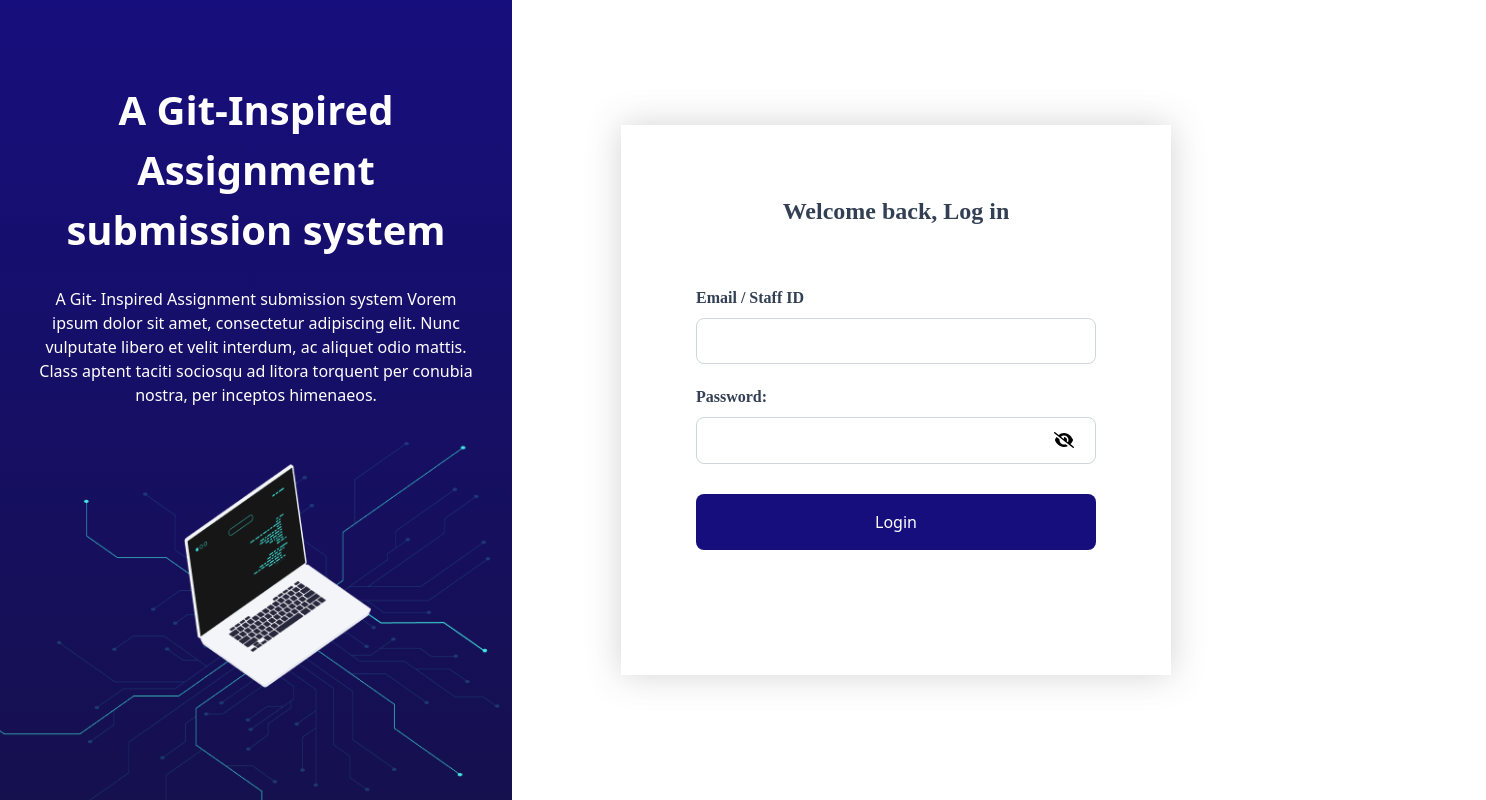
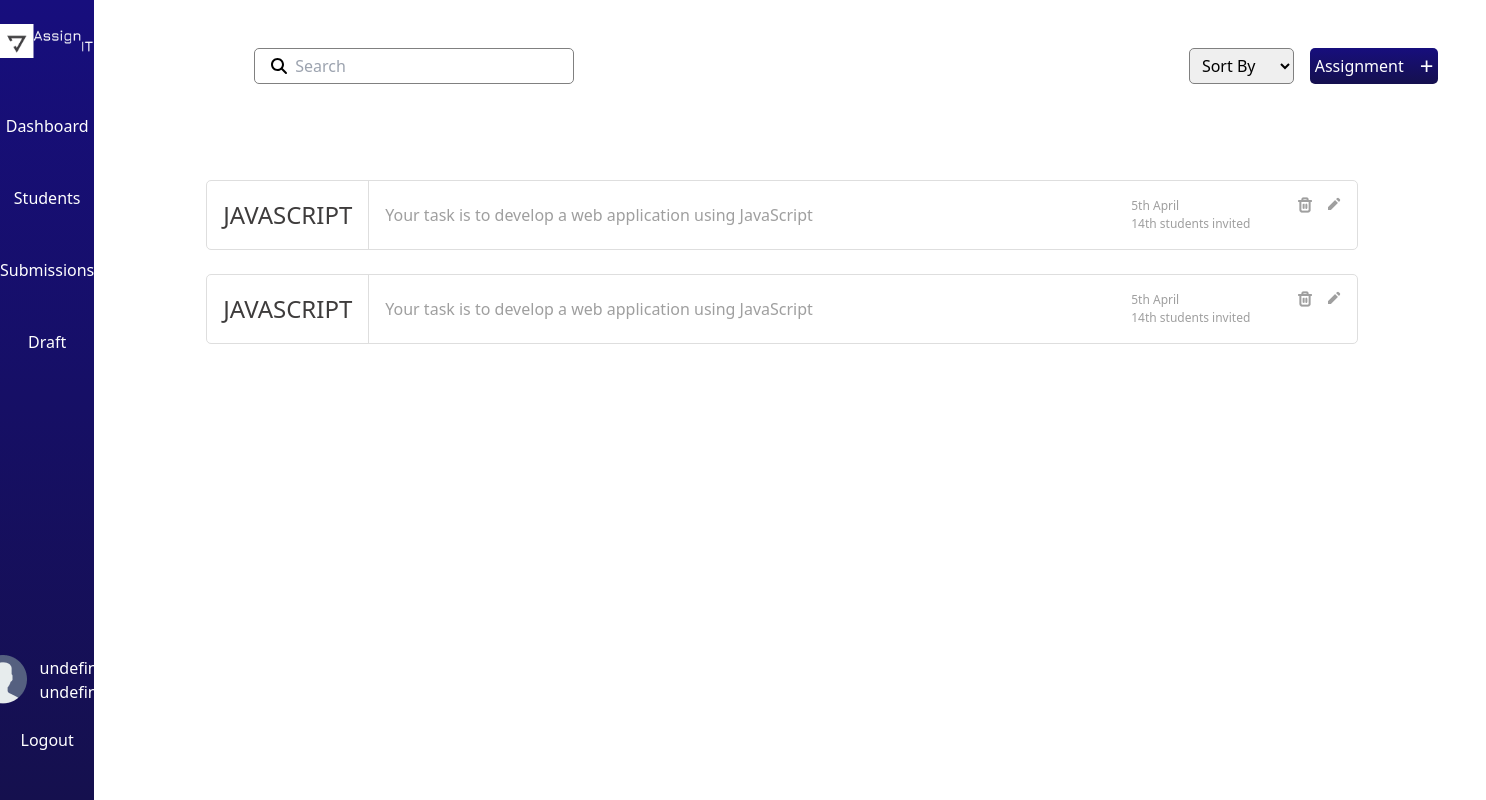
Before and after one commit to amt-eric-kodzi/gitInspired_Unofficial, a React (Vite) app: page /lecturer/drafts in a window 1280 px wide. Before the commit this address led to /. Shown: the top 800 px of the page, 1486 px wide, since content can reach past the window. Built offline with nearby package versions, Linux system fonts and the light colour scheme; no server answers.

Commit message:
lectrurer's draft assignments

```diff
--- a/src/App.tsx
+++ b/src/App.tsx
@@ -56,6 +56,7 @@ function App() {
         <Route path='lecturer/assignmentdetail' element={<LecturerAssignmentDetail />} />
         <Route path='lecturer/submissionsdetails' element={<SubmissionsDetails />} />
         <Route path='lecturer/submission' element={<LecturerSubmission />} />
+        <Route path='lecturer/drafts' element={<Drafts />} />
         <Route path='*' element={<Navigate to='/' />} />
       </Routes>
     </Router>
--- a/src/components/lecturer/Drafts.tsx
+++ b/src/components/lecturer/Drafts.tsx
@@ -1,13 +1,74 @@
+import { useSearchBar } from '../../hooks/useSearchBar';
 import { Navigation } from './Navigation';
 import { SearchBar } from './SearchBar';
+import edit from '../../assets/edit.png';
+import deleteIcon from '../../assets/delete.png'
 
 export const Drafts = () => {
+  const {
+    isCreateAssignment,
+    sortBy,
+    searchText,
+    setSearchText,
+    sortByHandler,
+    openModal,
+    closeModal,
+  } = useSearchBar();
+
+  const submissionList = [
+    { title: 'REACT', submissions: 200 },
+    { title: 'JAVASCRIPT', submissions: 200 },
+    { title: 'TYPESCRIPT', submissions: 200 },
+    { title: 'ANGULAR', submissions: 200 },
+  ];
+
   return (
-    <div className="lecturer-home">
+    <div className='lecturer-home'>
       <Navigation />
-      <SearchBar />
-      <div className="outlet-container">
-        Drafts
+      <div>
+        <SearchBar
+          isCreateAssignment={isCreateAssignment}
+          setSearchText={setSearchText}
+          sortByHandler={sortByHandler}
+          openModal={openModal}
+          closeModal={closeModal}
+          sortBy={sortBy}
+          searchText={searchText}
+        />
+        <div className='outlet-container'>
+          <div className='draft-item'>
+            <h2>JAVASCRIPT</h2>
+            <div className='content-stats-tasks'>
+              <p className=''>Your task is to develop a web application using JavaScript </p>
+              <div className='stats-tasks'>
+                <div className='stats'>
+                  <span>5th April</span>
+                  <span>14th students invited</span>
+                </div>
+                <div className='task-buttons'>
+                  <button><img src={deleteIcon} alt="" /></button>
+                  <button><img src={edit} alt="" /></button>
+                </div>
+              </div>
+            </div>
+          </div>
+          <div className='draft-item'>
+            <h2>JAVASCRIPT</h2>
+            <div className='content-stats-tasks'>
+              <p className=''>Your task is to develop a web application using JavaScript </p>
+              <div className='stats-tasks'>
+                <div className='stats'>
+                  <span>5th April</span>
+                  <span>14th students invited</span>
+                </div>
+                <div className='task-buttons'>
+                  <button><img src={deleteIcon} alt="" /></button>
+                  <button><img src={edit} alt="" /></button>
+                </div>
+              </div>
+            </div>
+          </div>
+        </div>
       </div>
     </div>
   );
--- a/src/index.css
+++ b/src/index.css
@@ -584,7 +584,7 @@ html {
 } */
 .outlet-container {
   margin-top: 3rem;
- /*  border: 1px solid red; */
+  /* border: 1px solid red; */
 }
 .search-wrapper {
   border: 1px solid gray;
@@ -1045,6 +1045,53 @@ html {
 }
 
 
+/*lecturer-drafts*/
+.draft-item {
+  display: flex;
+  width: 90%;
+  border: 1px solid #DEDEDE;
+  border-radius: 5px;
+  align-items: center;
+  margin-bottom: 1.5rem
+}
+.draft-item h2 {
+  padding: 0 1rem;
+  font-size: 1.5rem;
+  font-weight: 400;
+  color: #3E3C3C;
+}
+.content-stats-tasks {
+  display: flex;
+  justify-content: space-between;
+  align-items: center;
+  width: 100%;
+  padding: 0 2rem;
+  border-left: 1px solid #DEDEDE;
+  color: #9F9F9F;
+  padding: 1rem 1rem;
+}
+
+.stats-tasks {
+  display: flex;
+
+}
+
+.stats {
+  display: flex;
+  flex-direction: column;
+  font-size: 0.75rem;
+  margin-right: 2rem;
+}
+.task-buttons {
+  display: flex;
+  align-items: flex-start;
+  height: 100%;
+}
+
+.task-buttons button {
+  margin-left: 1rem;
+}
+
 
 /*student-dashboard*/
 .student-home {
```
Also changed, not shown: src/assets/delete.png (added), src/assets/edit.png (added).
